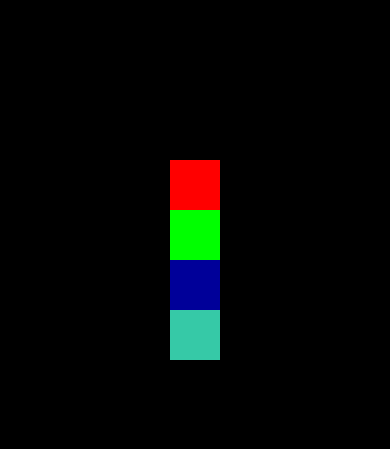
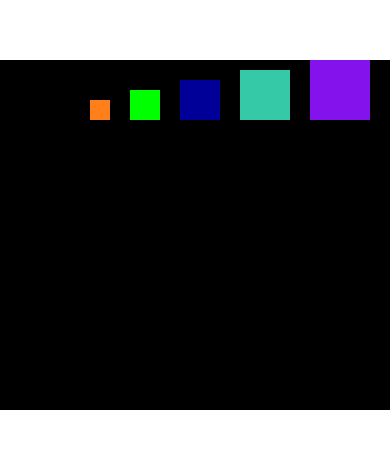
Before and after one commit to IanCaminhas/EstudoReactNative, a React Native app: screen / in a window 390 px wide. Shown: the part 187-636 px from the top of the page. Built offline with nearby package versions, Linux system fonts and the light colour scheme.

Commit message:
Flex box 3

```diff
--- a/src/App.js
+++ b/src/App.js
@@ -18,13 +18,16 @@
 //import ListaProdutos from './components/produtos/ListaProdutos'
 //import ListaProdutosV2 from './components/produtos/ListaProdutosV2'
 //import DigiteSeuNome from './components/DigiteSeuNome'
-//import FlexBoxV1 from './components/layout/FlexBoxV1'
-import FlexBoxV2 from './components/layout/FlexBoxV2'
+//import FlexBoxV1 from './components/layout/FlexBoxV1
+//import FlexBoxV2 from './components/layout/FlexBoxV2'
+import FlexBoxV3 from './components/layout/FlexBoxV3'
+
 export default ()=> (
     <SafeAreaView style={style.App}>
 
+       <FlexBoxV3 />
+       {/*
         <FlexBoxV2 />
-       {/*
         <FlexBoxV1 />
         <DigiteSeuNome />
         <ListaProdutosV2/>
--- /dev/null
+++ b/src/components/layout/FlexBoxV3.js
@@ -0,0 +1,30 @@
+import React from 'react'
+import {View, StyleSheet} from 'react-native'
+import Quadrado from './Quadrado'
+
+
+export default props =>{
+    return (
+        <View style={style.FlexV1}>
+              <Quadrado />
+              <Quadrado cor='#ff801a' lado={20} />
+              <Quadrado cor='#0F0' lado={30} />
+              <Quadrado cor='#009' lado={40} />
+              <Quadrado cor='#36c9a7' lado={50} />
+              <Quadrado cor='#8312ed' lado={60} />
+        </View>
+
+    )
+
+}
+
+const style = StyleSheet.create({
+    FlexV1: {
+        flexDirection: "row",
+        justifyContent:"space-evenly",
+        alignItems: "baseline",
+        height:350,
+        width: '100%',
+        backgroundColor: '#000'
+    }
+})
--- a/src/components/layout/Quadrado.js
+++ b/src/components/layout/Quadrado.js
@@ -2,7 +2,7 @@
 import {View} from 'react-native'
 
 export default props =>{
-    const lado=50
+    const lado= props.lado || 50
     return (
         <View style={{
             height:lado,
```
